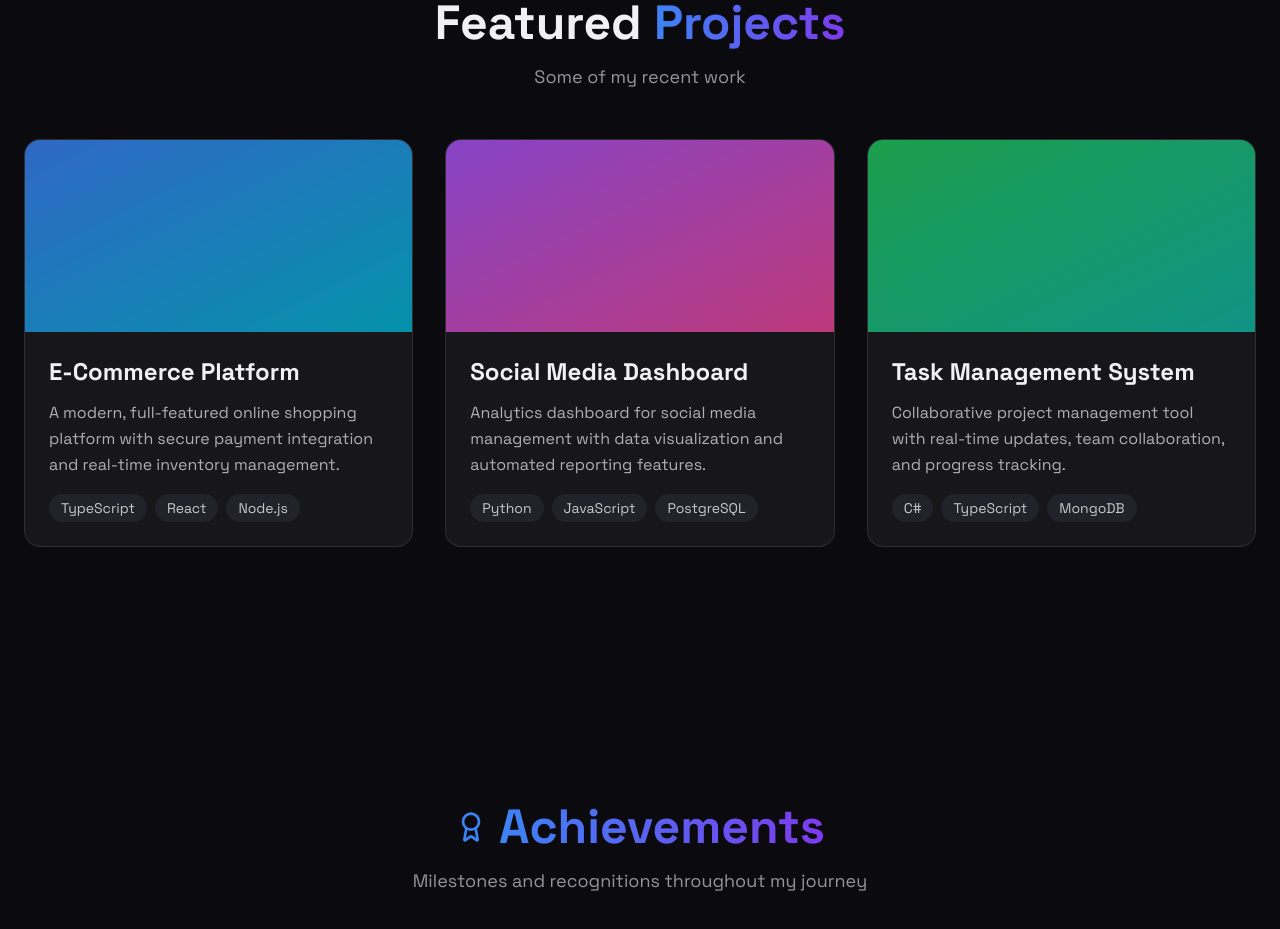
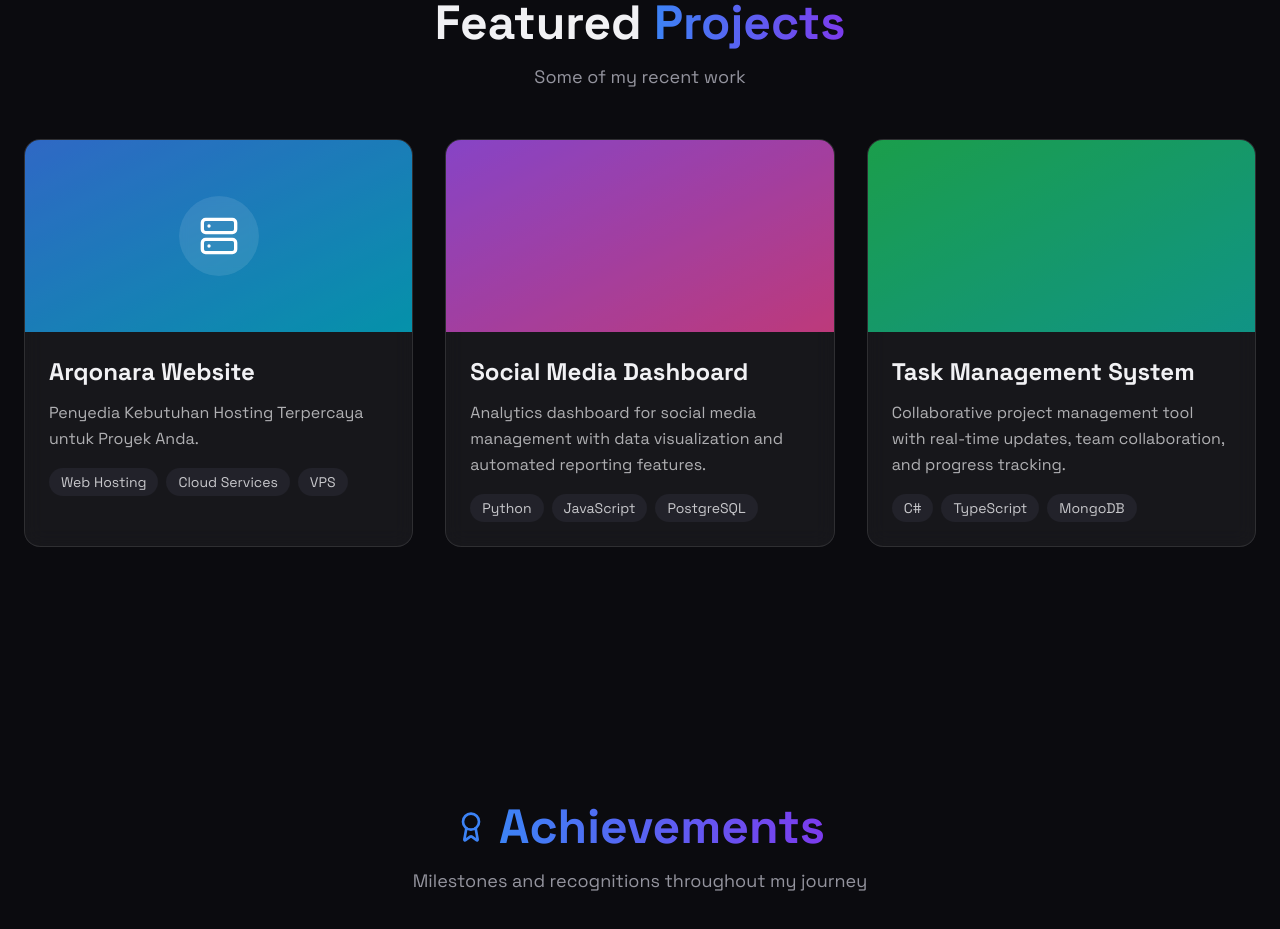
Before and after one commit to davinmaritza/ye-folio-neon, a React (Vite) app: page / in a window 1280 px wide. Shown: the part 2500-3429 px from the top of the page. Built offline with nearby package versions, Linux system fonts and the light colour scheme; the HTML template or start-up script is replaced by a standard one.

Commit message:
feat: Add Arqonara Website card component

```diff
--- a/src/components/Projects.tsx
+++ b/src/components/Projects.tsx
@@ -1,5 +1,5 @@
 import { useEffect, useRef, useState } from 'react';
-import { ExternalLink, Github } from 'lucide-react';
+import { ExternalLink, Github, Server } from 'lucide-react';
 import { Button } from '@/components/ui/button';
 
 const Projects = () => {
@@ -8,10 +8,12 @@ const Projects = () => {
 
   const projects = [
     {
-      title: 'E-Commerce Platform',
-      description: 'A modern, full-featured online shopping platform with secure payment integration and real-time inventory management.',
-      tech: ['TypeScript', 'React', 'Node.js'],
+      title: 'Arqonara Website',
+      description: 'Penyedia Kebutuhan Hosting Terpercaya untuk Proyek Anda.',
+      tech: ['Web Hosting', 'Cloud Services', 'VPS'],
       gradient: 'from-blue-500 to-cyan-500',
+      link: 'https://arqonara.com/',
+      icon: 'Server',
     },
     {
       title: 'Social Media Dashboard',
@@ -62,10 +64,17 @@ const Projects = () => {
           </p>
 
           <div className="grid md:grid-cols-2 lg:grid-cols-3 gap-8 max-w-7xl mx-auto">
-            {projects.map((project, index) => (
-              <div
+            {projects.map((project, index) => {
+              const ProjectWrapper = project.link ? 'a' : 'div';
+              const wrapperProps = project.link
+                ? { href: project.link, target: '_blank', rel: 'noopener noreferrer' }
+                : {};
+
+              return (
+                <ProjectWrapper
                   key={index}
-                className="glass rounded-2xl overflow-hidden group hover:-translate-y-2 transition-all duration-300 hover:shadow-2xl cursor-pointer"
+                  {...wrapperProps}
+                  className="glass rounded-2xl overflow-hidden group hover:-translate-y-2 hover:scale-105 transition-all duration-300 hover:shadow-2xl cursor-pointer block"
                   style={{
                     animationDelay: `${index * 100}ms`,
                   }}
@@ -73,6 +82,18 @@ const Projects = () => {
                   {/* Project Image Placeholder with Gradient */}
                   <div className={`h-48 bg-gradient-to-br ${project.gradient} relative overflow-hidden`}>
                     <div className="absolute inset-0 bg-black/20 group-hover:bg-black/40 transition-colors duration-300" />
+
+                    {/* Icon for projects with icon property */}
+                    {project.icon && (
+                      <div className="absolute inset-0 flex items-center justify-center">
+                        <div className="w-20 h-20 rounded-full bg-white/10 backdrop-blur-sm flex items-center justify-center group-hover:scale-110 transition-transform duration-300">
+                          <Server size={40} className="text-white" />
+                        </div>
+                      </div>
+                    )}
+
+                    {/* Buttons for projects without link */}
+                    {!project.link && (
                       <div className="absolute inset-0 flex items-center justify-center opacity-0 group-hover:opacity-100 transition-opacity duration-300">
                         <div className="flex gap-4">
                           <Button
@@ -89,6 +110,16 @@ const Projects = () => {
                           </Button>
                         </div>
                       </div>
+                    )}
+
+                    {/* External link indicator for linked projects */}
+                    {project.link && (
+                      <div className="absolute top-4 right-4 opacity-0 group-hover:opacity-100 transition-opacity duration-300">
+                        <div className="w-10 h-10 rounded-full bg-white/90 flex items-center justify-center">
+                          <ExternalLink size={20} className="text-black" />
+                        </div>
+                      </div>
+                    )}
                   </div>
 
                   {/* Project Info */}
@@ -110,8 +141,9 @@ const Projects = () => {
                       ))}
                     </div>
                   </div>
-              </div>
-            ))}
+                </ProjectWrapper>
+              );
+            })}
           </div>
         </div>
       </div>
```
Lines whose indentation alone changed are shown as unchanged.
